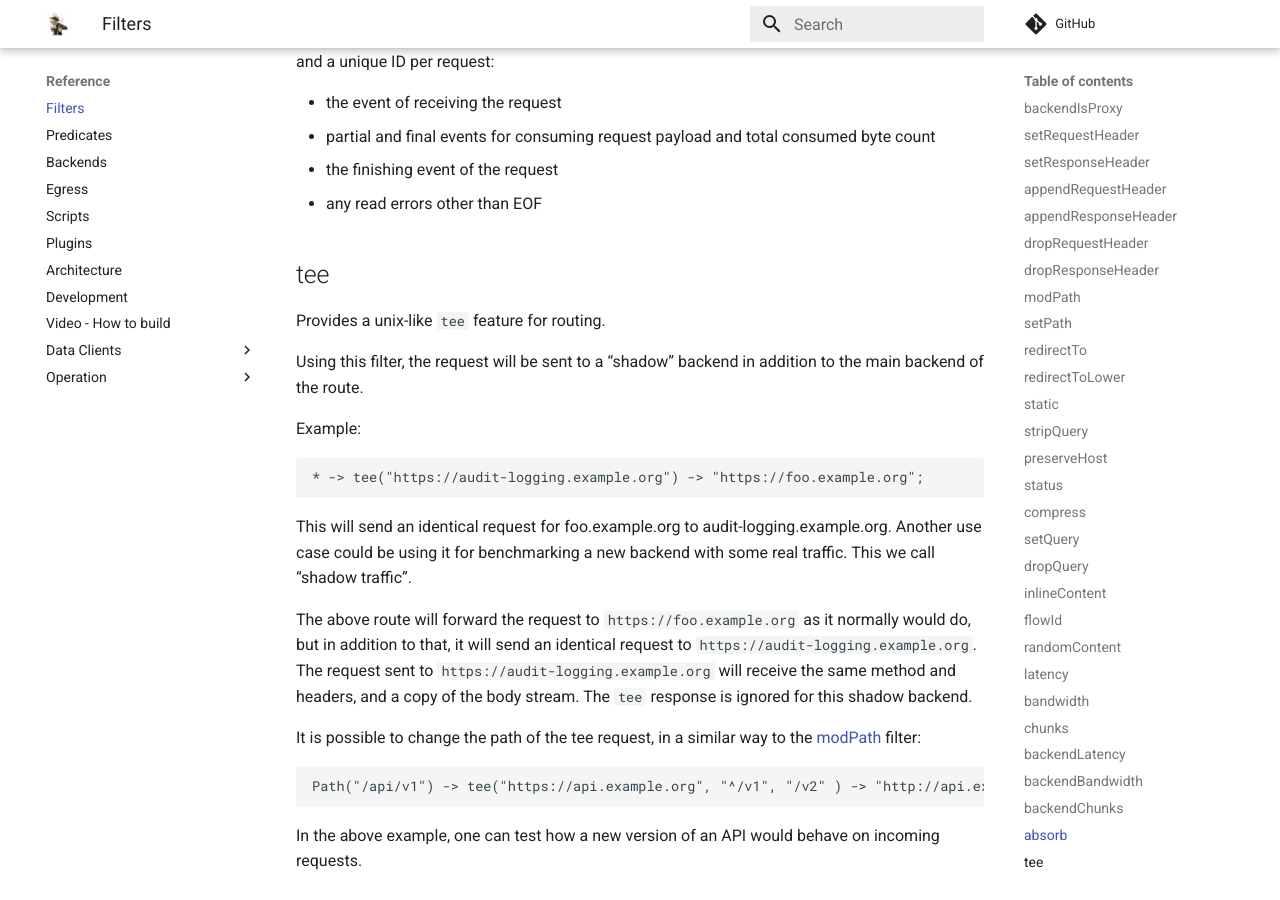
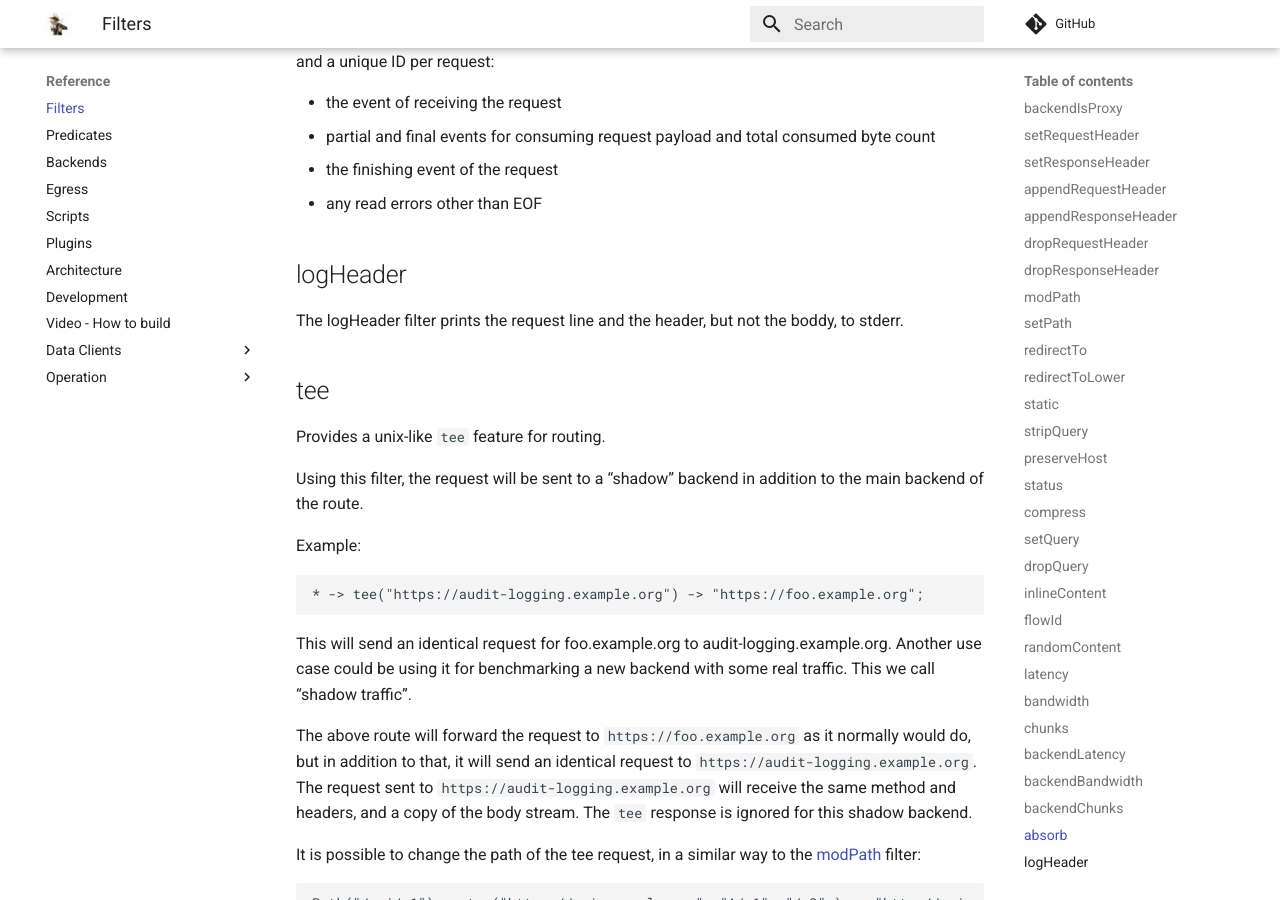
Before and after one commit to zalando/skipper, an MkDocs documentation site: the page built from docs/reference/filters.md, in a window 1280 px wide and 900 px high, scrolled down 9271 px. Built offline with MkDocs 1.6.1 and Material for MkDocs 9.7.7, drawn with Linux system fonts in a browser that asks for light colours; comment, search, counter and statistics services are not loaded.

Commit message:
document the logHeader() filter
Signed-off-by: Arpad Ryszka <arpad.ryszka@gmail.com>

```diff
--- a/docs/reference/filters.md
+++ b/docs/reference/filters.md
@@ -414,6 +414,11 @@ It logs with INFO level and a unique ID per request:
 - partial and final events for consuming request payload and total consumed byte count
 - the finishing event of the request
 - any read errors other than EOF
+
+## logHeader
+
+The logHeader filter prints the request line and the header, but not the boddy, to
+stderr.
 
 ## tee
 
```
Also changed, not shown: 1 other file.
